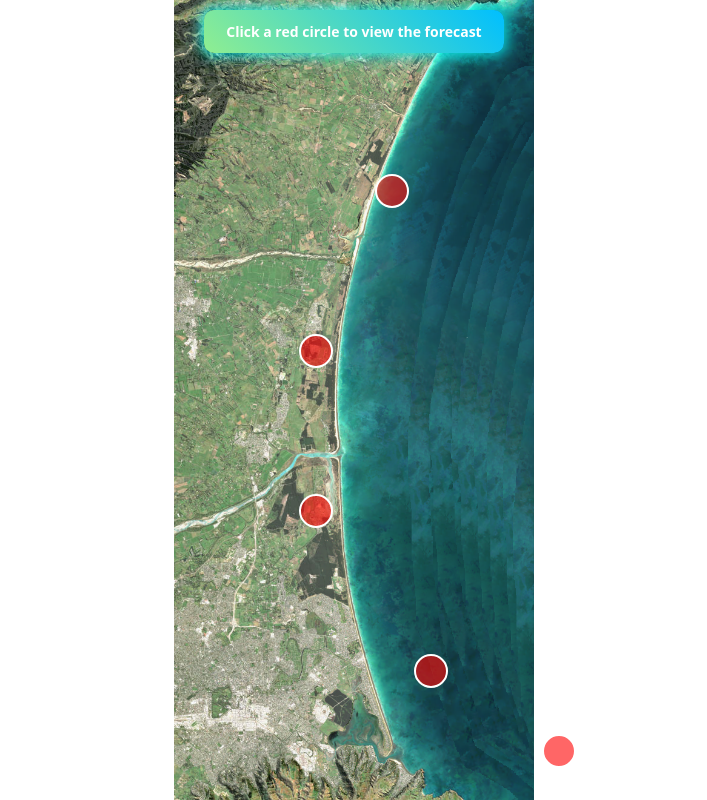
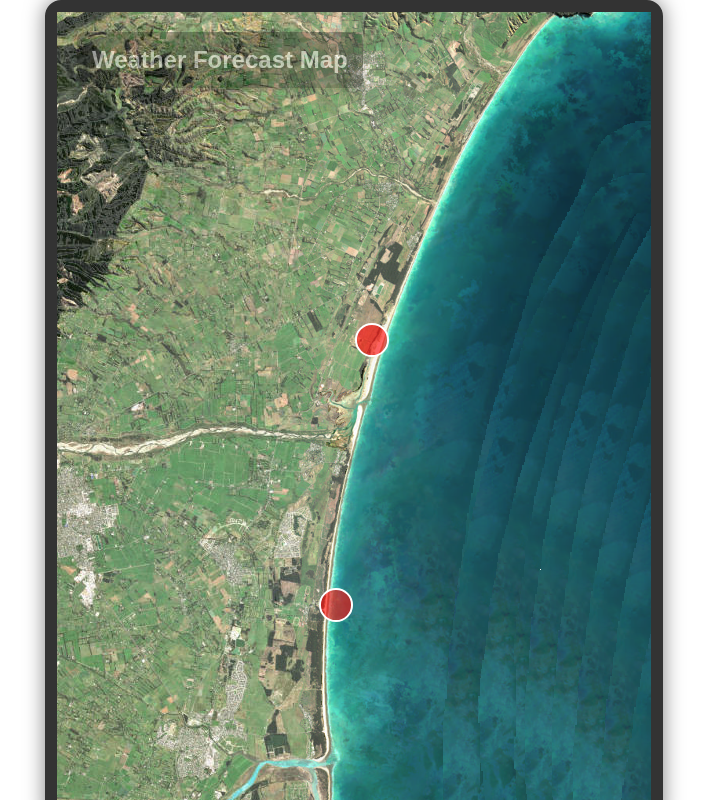
Before and after one commit to AyrtonCR/cantabsurf, a React (Vite) app in the folder my-app/: page / in a window 1280 px wide. Both pictures are taken after a click on the element "Click to enter". Shown: the top 800 px of the page, without its empty margins (286-993 px from the left). Built offline with nearby package versions, Linux system fonts and the light colour scheme.

Commit message:
added changes to border, currently blowing out bottom.

```diff
--- a/my-app/src/App.jsx
+++ b/my-app/src/App.jsx
@@ -4,7 +4,7 @@ import HeaderImage from "./assets/celtic-transparent-14.png";
 import CantabImage from "./assets/screenshot-of-cantab-good.png";
 import React, { useState } from "react";
 
-// Reusable map marker component
+// Reusable map marker component with pulse animation
 const MapMarker = ({ bottom, left, name, description }) => {
   const [showInfo, setShowInfo] = useState(false);
 
@@ -18,11 +18,10 @@ const MapMarker = ({ bottom, left, name, description }) => {
         zIndex: 10,
       }}
     >
-      {/* Marker circle */}
       <motion.div
         whileHover={{ scale: 1.2 }}
         whileTap={{ scale: 1.1 }}
-        onClick={() => setShowInfo(prev => !prev)}
+        onClick={() => setShowInfo((prev) => !prev)}
         style={{
           width: "30px",
           height: "30px",
@@ -35,9 +34,19 @@ const MapMarker = ({ bottom, left, name, description }) => {
           cursor: "pointer",
           position: "relative",
         }}
+        animate={{
+          scale: [1, 1.05, 1],
+        }}
+        transition={{
+          scale: {
+            repeat: Infinity,
+            repeatType: "loop",
+            duration: 1.2,
+            ease: "easeInOut",
+          },
+        }}
       />
 
-      {/* Info box that appears when clicked */}
       <AnimatePresence>
         {showInfo && (
           <motion.div
@@ -72,20 +81,22 @@ const MapMarker = ({ bottom, left, name, description }) => {
 
 function App() {
   const [showFinalDiv, setShowFinalDiv] = useState(true);
+  const [showLoading, setShowLoading] = useState(false);
   const [showMapDiv, setShowMapDiv] = useState(false);
 
   const handleClick = () => {
     setShowFinalDiv(false);
+    setShowLoading(true);
+    setTimeout(() => {
+      setShowLoading(false);
+      setShowMapDiv(true);
+    }, 1500);
   };
 
   return (
     <>
       {/* Intro Screen */}
-      <AnimatePresence
-        onExitComplete={() => {
-          setShowMapDiv(true);
-        }}
-      >
+      <AnimatePresence>
         {showFinalDiv && (
           <motion.div
             key="final"
@@ -135,6 +146,59 @@ function App() {
         )}
       </AnimatePresence>
 
+      {/* Loading Screen with jumping dots */}
+      <AnimatePresence>
+        {showLoading && (
+          <motion.div
+            key="loading"
+            className="loading-screen"
+            style={{
+              position: "fixed",
+              top: 0,
+              left: 0,
+              height: "100vh",
+              width: "100vw",
+              backgroundColor: "rgba(0, 0, 0, 0.85)",
+              display: "flex",
+              alignItems: "center",
+              justifyContent: "center",
+              zIndex: 9999,
+              color: "white",
+              fontFamily: "Poppins, sans-serif",
+              fontSize: "20px",
+              gap: "6px",
+            }}
+            initial={{ opacity: 0 }}
+            animate={{ opacity: 1 }}
+            exit={{ opacity: 0 }}
+            transition={{ duration: 0.3 }}
+          >
+            {/* Jumping dots */}
+            {[0, 1, 2].map((i) => (
+              <motion.div
+                key={i}
+                animate={{
+                  y: [0, -10, 0],
+                }}
+                transition={{
+                  duration: 0.6,
+                  repeat: Infinity,
+                  repeatDelay: 0.1,
+                  delay: i * 0.2,
+                  ease: "easeInOut",
+                }}
+                style={{
+                  width: "10px",
+                  height: "10px",
+                  borderRadius: "50%",
+                  backgroundColor: "white",
+                }}
+              />
+            ))}
+          </motion.div>
+        )}
+      </AnimatePresence>
+
       {/* Map Screen */}
       <AnimatePresence>
         {showMapDiv && (
@@ -145,8 +209,23 @@ function App() {
             animate={{ opacity: 1 }}
             exit={{ opacity: 0 }}
             transition={{ duration: 1 }}
+            style={{
+              maxWidth: "100vw",
+              maxHeight: "100vh",
+              border: "12px solid rgba(0, 0, 0, 0.8)",
+              borderRadius: "16px",
+              boxShadow: "0 0 20px rgba(0, 0, 0, 0.5)",
+              position: "relative",
+            }}
           >
-            <div style={{ position: "relative", width: "100vw", height: "100vh" }}>
+            <div
+              style={{
+                position: "relative",
+                width: "100%",
+                height: "100%",
+                overflow: "hidden",
+              }}
+            >
               <img
                 src={CantabImage}
                 alt="cantab-map"
@@ -159,42 +238,78 @@ function App() {
               />
 
               {/* Marker Instances */}
-              <MapMarker
-                bottom={4}
-                left={66}
-                name="Taylors Mistake"
-                description="Today’s forecast: Sunny with a slight breeze."
-              />
-              <MapMarker
-                bottom={14}
-                left={56}
-                name="Sumner Beach"
-                description="Cloudy and humid throughout the day."
-              />
-              <MapMarker
-                bottom={34}
-                left={47}
-                name="New Brighton Pier"
-                description="Expect light showers this afternoon."
-              />
-              <MapMarker
-                bottom={54}
-                left={47}
-                name="Waikuku Beach"
-                description="Windy with a chance of sun breaks."
-              />
-              <MapMarker
-                bottom={74}
-                left={53}
-                name="Amberly Beach"
-                description="Chilly and overcast, wear a jacket!"
-              />
-            </div>
+              <MapMarker bottom={4} left={66} name="Sumner Beach" description="Today’s forecast: Sunny with a slight breeze." />
+              <MapMarker bottom={14} left={56} name="New Brighton Pier" description="Cloudy and humid throughout the day." />
+              <MapMarker bottom={34} left={47} name="Ashworths Beach" description="Expect light showers this afternoon." />
+              <MapMarker bottom={54} left={47} name="Waikuku Beach" description="Windy with a chance of sun breaks." />
+              <MapMarker bottom={74} left={53} name="Amberly Beach" description="Chilly and overcast, wear a jacket!" />
 
-            {/* Key Info */}
-            <div className={style.keyContainer}>
-              <h3 style={{ width: "0px", height: "auto" }} />
-              Click a red circle to view the forecast
+              {/* Title and Descriptions */}
+              <motion.div
+                initial={{ opacity: 0 }}
+                animate={{ opacity: 1 }}
+                transition={{ duration: 1, delay: 1 }}
+                style={{
+                  position: "absolute",
+                  top: "20px",
+                  left: "20px",
+                  color: "white",
+                  fontSize: "24px",
+                  fontWeight: "bold",
+                  fontFamily: "Poppins, sans-serif",
+                  background: "rgba(0, 0, 0, 0.6)",
+                  padding: "10px 15px",
+                  borderRadius: "8px",
+                  boxShadow: "0px 4px 10px rgba(0, 0, 0, 0.3)",
+                }}
+              >
+                Weather Forecast Map
+              </motion.div>
+
+              <motion.div
+                initial={{ opacity: 0 }}
+                animate={{ opacity: 1 }}
+                transition={{ duration: 1, delay: 2 }}
+                style={{
+                  position: "absolute",
+                  top: "8%",
+                  left: "20px",
+                  color: "white",
+                  fontSize: "14px",
+                  fontFamily: "Poppins, sans-serif",
+                  background: "rgba(0, 0, 0, 0.6)",
+                  padding: "10px 15px",
+                  borderRadius: "8px",
+                  width: "250px",
+                  fontStyle: "italic",
+                  fontWeight: "300",
+                }}
+              >
+                This app provides up-to-date weather forecasts for various popular beaches and locations.
+              </motion.div>
+
+              <motion.div
+                initial={{ opacity: 0 }}
+                animate={{ opacity: 1 }}
+                transition={{ duration: 1, delay: 3 }}
+                style={{
+                  position: "absolute",
+                  top: "50%",
+                  right: "20px",
+                  transform: "translateY(-50%)",
+                  color: "white",
+                  fontSize: "14px",
+                  fontFamily: "Poppins, sans-serif",
+                  background: "rgba(0, 0, 0, 0.6)",
+                  padding: "10px 15px",
+                  borderRadius: "8px",
+                  width: "150px",
+                  fontStyle: "italic",
+                  fontWeight: "300",
+                }}
+              >
+                Tap on any red circle on the map to see detailed forecasts.
+              </motion.div>
             </div>
           </motion.div>
         )}
```
Also changed, not shown: my-app/src/Background.css (added, +11 -0 lines), my-app/src/Background.jsx (added, +22 -0 lines).
